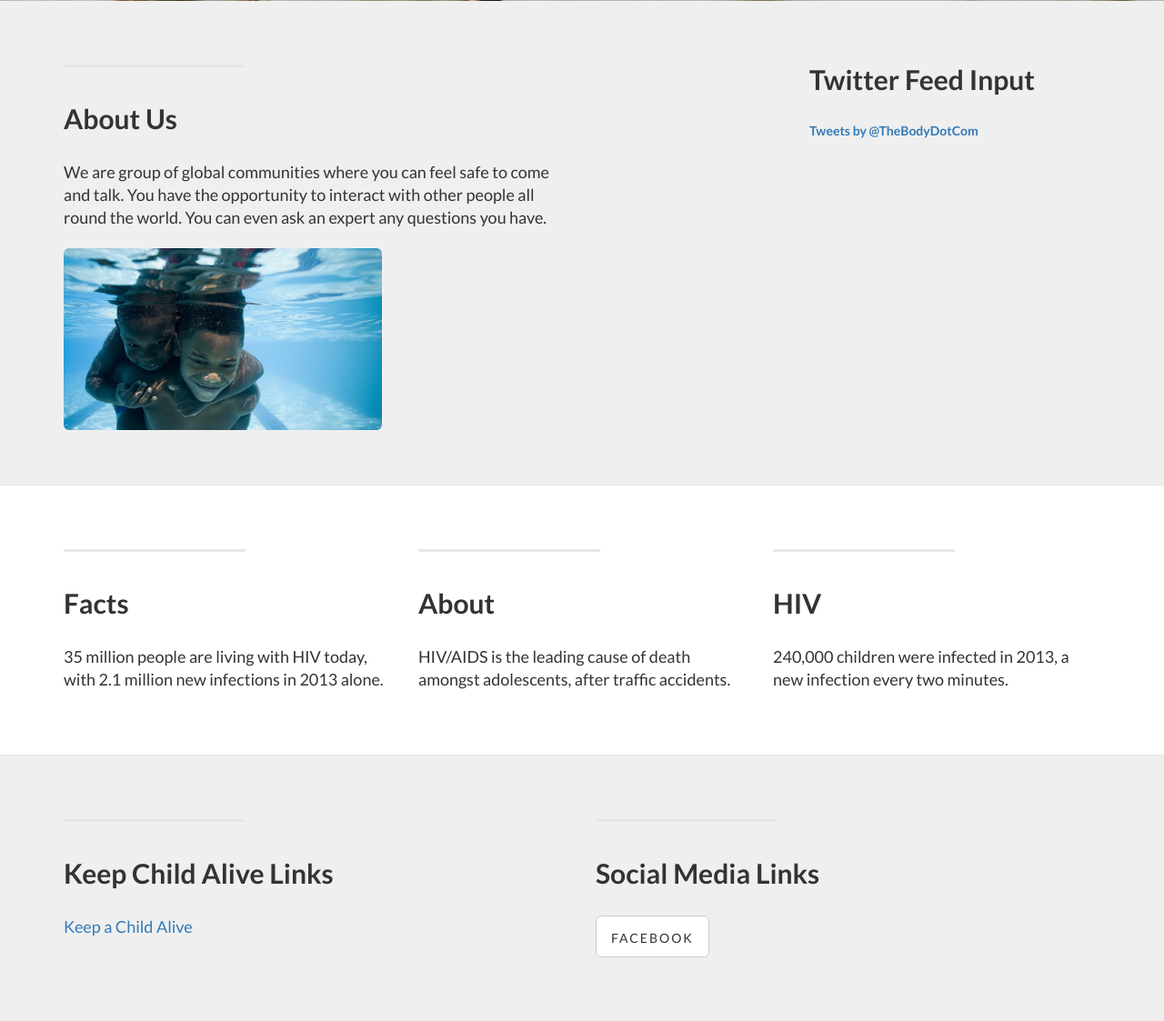
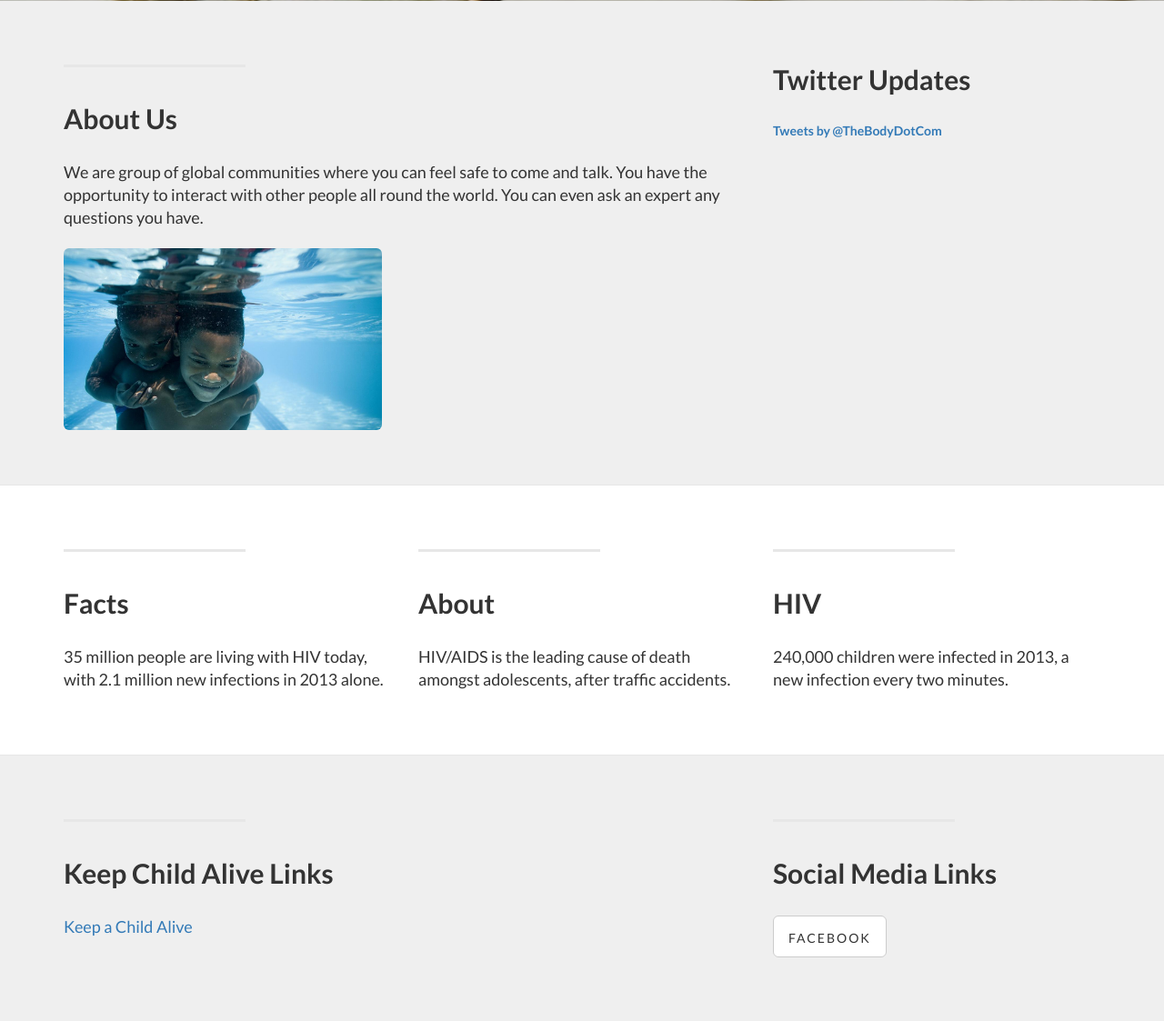
Before and after one commit to NYC2015/team-3, a Django app: page / in a window 1280 px wide. Shown: the part 730-1853 px from the top of the page at 91% size. Run offline with Django 3.2, Linux system fonts and the light colour scheme; some libraries are stand-ins or nearby versions.

Commit message:
applied styling fixes on home page

```diff
--- a/team3/info/templates/info/index.html
+++ b/team3/info/templates/info/index.html
@@ -80,7 +80,7 @@
                         <hr class="intro-divider">
                         <ul class="list-inline intro-social-buttons">
                             <li>
-                                <a href="join.html" class="btn btn-default btn-lg"><i class="fa fa-linkedin fa-fw"></i> <span class="network-name">Join</span></a>
+                                <a href="/join" class="btn btn-default btn-lg"><i class="fa fa-linkedin fa-fw"></i> <span class="network-name">Join</span></a>
                             </li>
                         </ul>
                     </div>
@@ -100,7 +100,7 @@
 
         <div class="container">
             <div class="row">
-                <div class="col-md-6">
+                <div class="col-md-8">
                     <hr class="section-heading-spacer">
                     <div class="clearfix"></div>
                     <h2 class="section-heading">About Us</h2>
@@ -109,9 +109,9 @@
 
                 </div>
 
-                <div  class ="col-md-6" style="padding-left: 250px">
+                <div  class ="col-md-4">
 
-                    <h2 class="section-heading">Twitter Feed Input</h2>
+                    <h2 class="section-heading">Twitter Updates</h2>
                     <a class="twitter-timeline" href="https://twitter.com/TheBodyDotCom" data-widget-id="655244740670201857">Tweets by @TheBodyDotCom</a>
                     <script>!function(d,s,id){var js,fjs=d.getElementsByTagName(s)[0],p=/^http:/.test(d.location)?'http':'https';if(!d.getElementById(id)){js=d.createElement(s);js.id=id;js.src=p+"://platform.twitter.com/widgets.js";fjs.parentNode.insertBefore(js,fjs);}}(document,"script","twitter-wjs");</script>
 
@@ -165,13 +165,13 @@
     <footer>
             <div class="container">
                 <div class="row">
-                    <div class="col-md-6">
+                    <div class="col-md-8">
                         <hr class="section-heading-spacer">
                         <div class="clearfix"></div>
                         <h2 class="section-heading">Keep Child Alive Links</h2>
                         <p class="lead"><a href="http://keepachildalive.org/">Keep a Child Alive</a></p>
                     </div>
-                    <div class="col-md-6">
+                    <div class="col-md-4">
                         <hr class="section-heading-spacer">
                         <div class="clearfix"></div>
                         <h2 class="section-heading">Social Media Links</h2>
--- a/team3/team3/urls.py
+++ b/team3/team3/urls.py
@@ -21,4 +21,5 @@ urlpatterns = [
     url(r'^admin/', include(admin.site.urls)),
     url(r'^communities/', include('community.urls')),
     url(r'^ask/', include('ask.urls')),
+    url(r'^join/', include('login.urls')),
 ]
```
